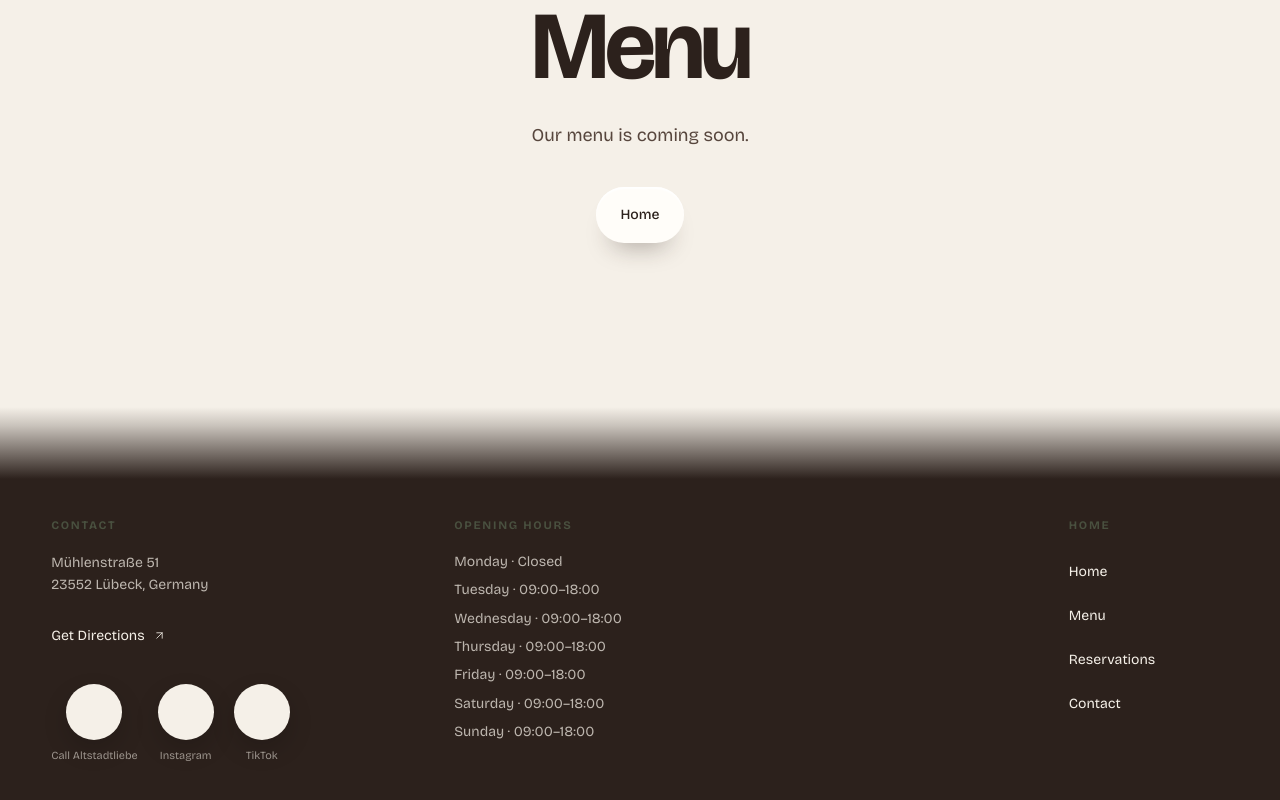
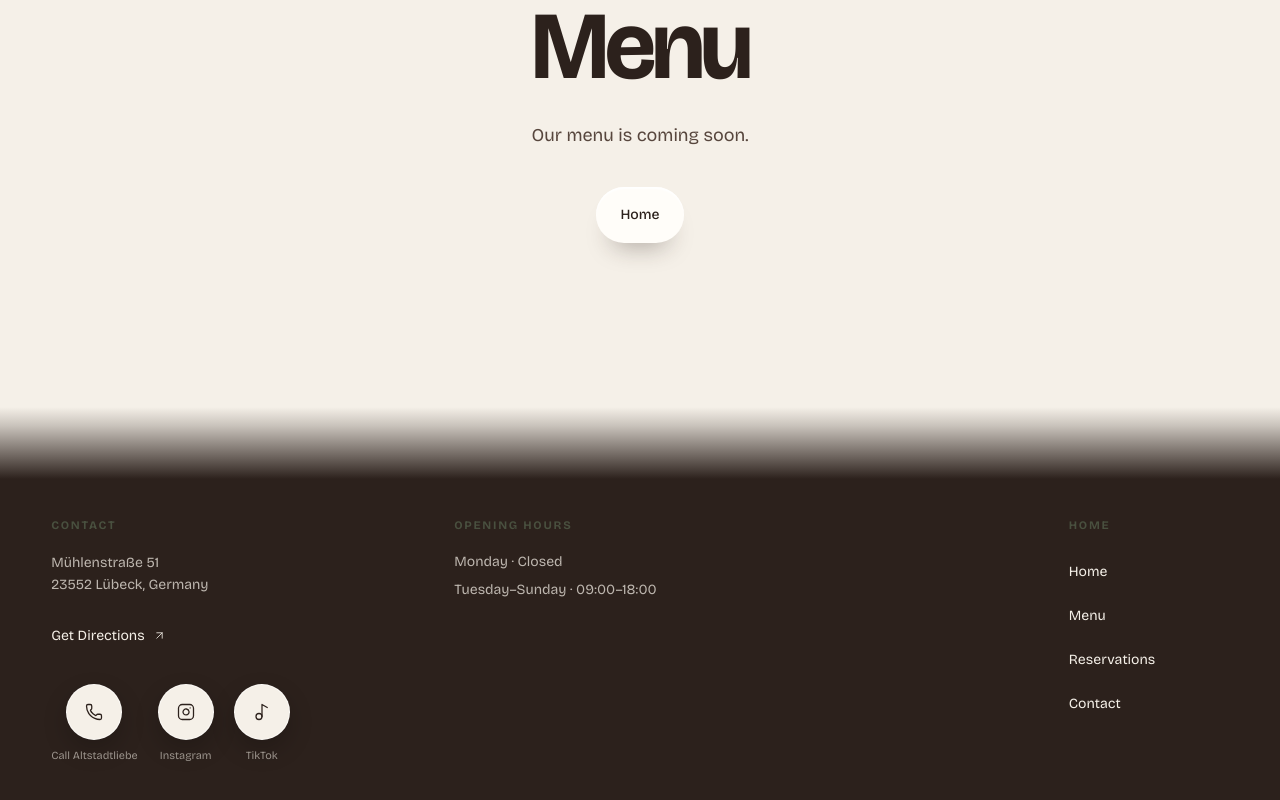
Before and after one commit to veokleo-create07/coffee.luebeck.web, a Next.js app: page /en/menu in a window 1280 px wide. Shown: the part 304-1104 px from the top of the page. Built offline with nearby package versions, Linux system fonts and the light colour scheme.

Commit message:
Refine footer social buttons and hours

```diff
--- a/components/site-footer.tsx
+++ b/components/site-footer.tsx
@@ -65,15 +65,15 @@ export function SiteFooter({ locale, dictionary }: SiteFooterProps) {
           </a>
           <div className="mt-7 flex flex-wrap items-start gap-x-5 gap-y-7" aria-label={dictionary.footer.contactActionsLabel}>
             <div className="flex flex-col items-center gap-2">
-              <a href={dictionary.location.phoneHref} aria-label={dictionary.footer.callLabel} className="group inline-flex h-14 w-14 items-center justify-center rounded-full bg-ivory text-espresso shadow-[0_10px_24px_rgba(0,0,0,0.16)] transition-transform duration-300 hover:-translate-y-1 hover:bg-brass focus-visible:outline focus-visible:outline-2 focus-visible:outline-offset-4 focus-visible:outline-brass"><Phone size={18} strokeWidth={1.5} aria-hidden="true" /></a>
+              <a href={dictionary.location.phoneHref} aria-label={dictionary.footer.callLabel} className="group inline-flex h-14 w-14 items-center justify-center rounded-full border border-white/60 bg-ivory text-[#2c211c] shadow-[0_10px_24px_rgba(0,0,0,0.2)] transition-[transform,box-shadow,background-color] duration-300 hover:-translate-y-1 hover:bg-white hover:shadow-[0_14px_28px_rgba(0,0,0,0.24)] focus-visible:outline focus-visible:outline-2 focus-visible:outline-offset-4 focus-visible:outline-brass"><Phone size={18} strokeWidth={1.7} color="#2c211c" aria-hidden="true" /></a>
               <span className="text-[0.68rem] text-ivory/55">{dictionary.footer.callLabel}</span>
             </div>
             <div className="flex flex-col items-center gap-2">
-              <a href={dictionary.footer.instagramHref} target="_blank" rel="noreferrer" aria-label={dictionary.footer.instagramLabel} className="group inline-flex h-14 w-14 items-center justify-center rounded-full bg-ivory text-espresso shadow-[0_10px_24px_rgba(0,0,0,0.16)] transition-transform duration-300 hover:-translate-y-1 hover:bg-brass focus-visible:outline focus-visible:outline-2 focus-visible:outline-offset-4 focus-visible:outline-brass"><Instagram size={18} strokeWidth={1.5} aria-hidden="true" /></a>
+              <a href={dictionary.footer.instagramHref} target="_blank" rel="noreferrer" aria-label={dictionary.footer.instagramLabel} className="group inline-flex h-14 w-14 items-center justify-center rounded-full border border-white/60 bg-ivory text-[#2c211c] shadow-[0_10px_24px_rgba(0,0,0,0.2)] transition-[transform,box-shadow,background-color] duration-300 hover:-translate-y-1 hover:bg-white hover:shadow-[0_14px_28px_rgba(0,0,0,0.24)] focus-visible:outline focus-visible:outline-2 focus-visible:outline-offset-4 focus-visible:outline-brass"><Instagram size={18} strokeWidth={1.7} color="#2c211c" aria-hidden="true" /></a>
               <span className="text-[0.68rem] text-ivory/55">{dictionary.footer.instagramLabel}</span>
             </div>
             <div className="flex flex-col items-center gap-2">
-              <a href={dictionary.footer.tiktokHref} target="_blank" rel="noreferrer" aria-label={dictionary.footer.tiktokLabel} className="group inline-flex h-14 w-14 items-center justify-center rounded-full bg-ivory text-espresso shadow-[0_10px_24px_rgba(0,0,0,0.16)] transition-transform duration-300 hover:-translate-y-1 hover:bg-brass focus-visible:outline focus-visible:outline-2 focus-visible:outline-offset-4 focus-visible:outline-brass"><Music2 size={18} strokeWidth={1.5} aria-hidden="true" /></a>
+              <a href={dictionary.footer.tiktokHref} target="_blank" rel="noreferrer" aria-label={dictionary.footer.tiktokLabel} className="group inline-flex h-14 w-14 items-center justify-center rounded-full border border-white/60 bg-ivory text-[#2c211c] shadow-[0_10px_24px_rgba(0,0,0,0.2)] transition-[transform,box-shadow,background-color] duration-300 hover:-translate-y-1 hover:bg-white hover:shadow-[0_14px_28px_rgba(0,0,0,0.24)] focus-visible:outline focus-visible:outline-2 focus-visible:outline-offset-4 focus-visible:outline-brass"><Music2 size={18} strokeWidth={1.7} color="#2c211c" aria-hidden="true" /></a>
               <span className="text-[0.68rem] text-ivory/55">{dictionary.footer.tiktokLabel}</span>
             </div>
           </div>
--- a/lib/dictionaries/de.ts
+++ b/lib/dictionaries/de.ts
@@ -246,7 +246,7 @@ export const de: Dictionary = {
     addressLabel: "Adresse",
     addressLines: ["Mühlenstraße 51", "23552 Lübeck, Deutschland"],
     hoursLabel: "Öffnungszeiten",
-    hours: ["Montag · geschlossen", "Dienstag · 09:00–18:00", "Mittwoch · 09:00–18:00", "Donnerstag · 09:00–18:00", "Freitag · 09:00–18:00", "Samstag · 09:00–18:00", "Sonntag · 09:00–18:00"],
+    hours: ["Montag · geschlossen", "Dienstag–Sonntag · 09:00–18:00"],
     contactLabel: "Kontakt",
     phoneLabel: "+49 451 61917800",
     phoneHref: "tel:+4945161917800",
--- a/lib/dictionaries/en.ts
+++ b/lib/dictionaries/en.ts
@@ -112,7 +112,7 @@ export const en: Dictionary = {
     addressLabel: "Address",
     addressLines: ["Mühlenstraße 51", "23552 Lübeck, Germany"],
     hoursLabel: "Opening hours",
-    hours: ["Monday · Closed", "Tuesday · 09:00–18:00", "Wednesday · 09:00–18:00", "Thursday · 09:00–18:00", "Friday · 09:00–18:00", "Saturday · 09:00–18:00", "Sunday · 09:00–18:00"],
+    hours: ["Monday · Closed", "Tuesday–Sunday · 09:00–18:00"],
     contactLabel: "Contact",
     phoneLabel: "+49 451 61917800",
     phoneHref: "tel:+4945161917800",
```
